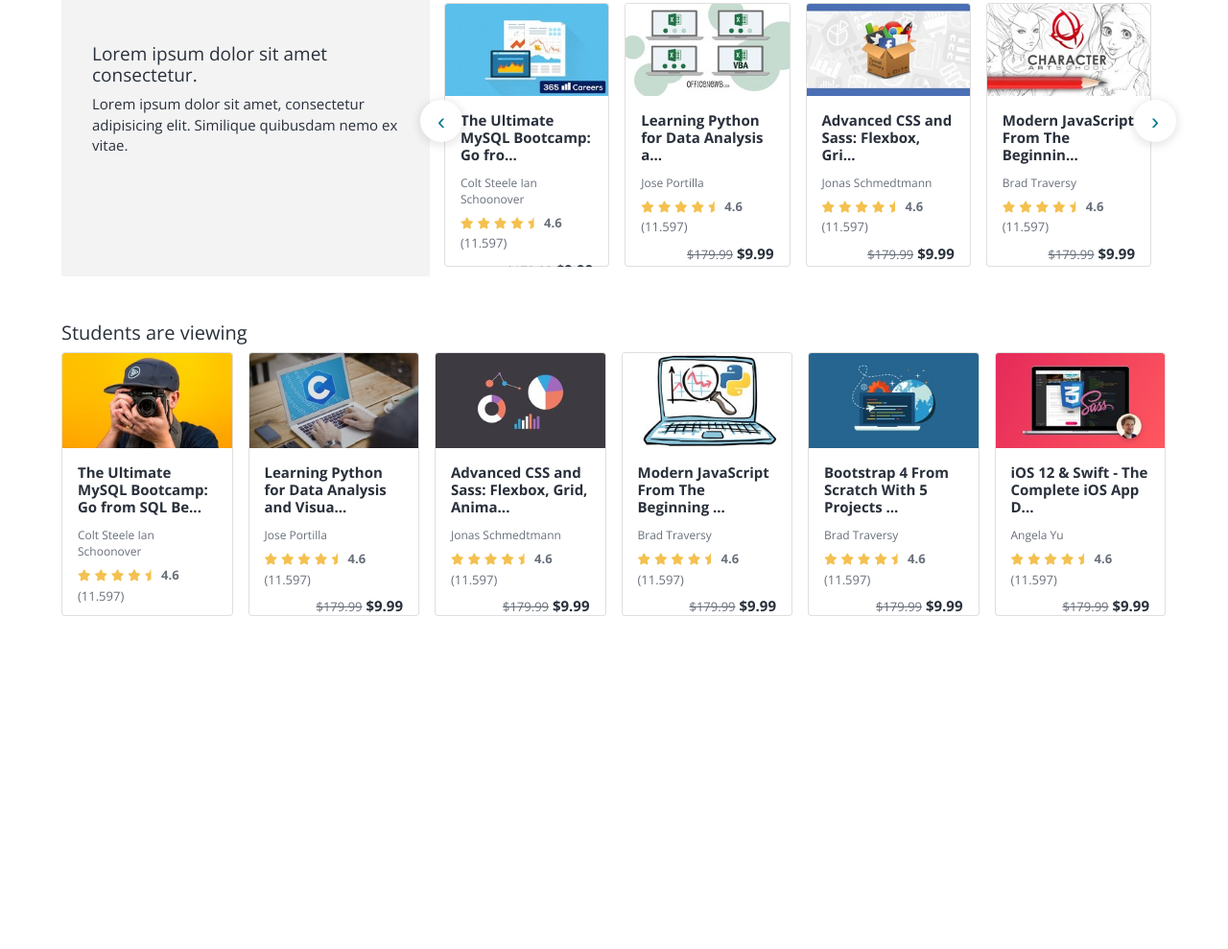
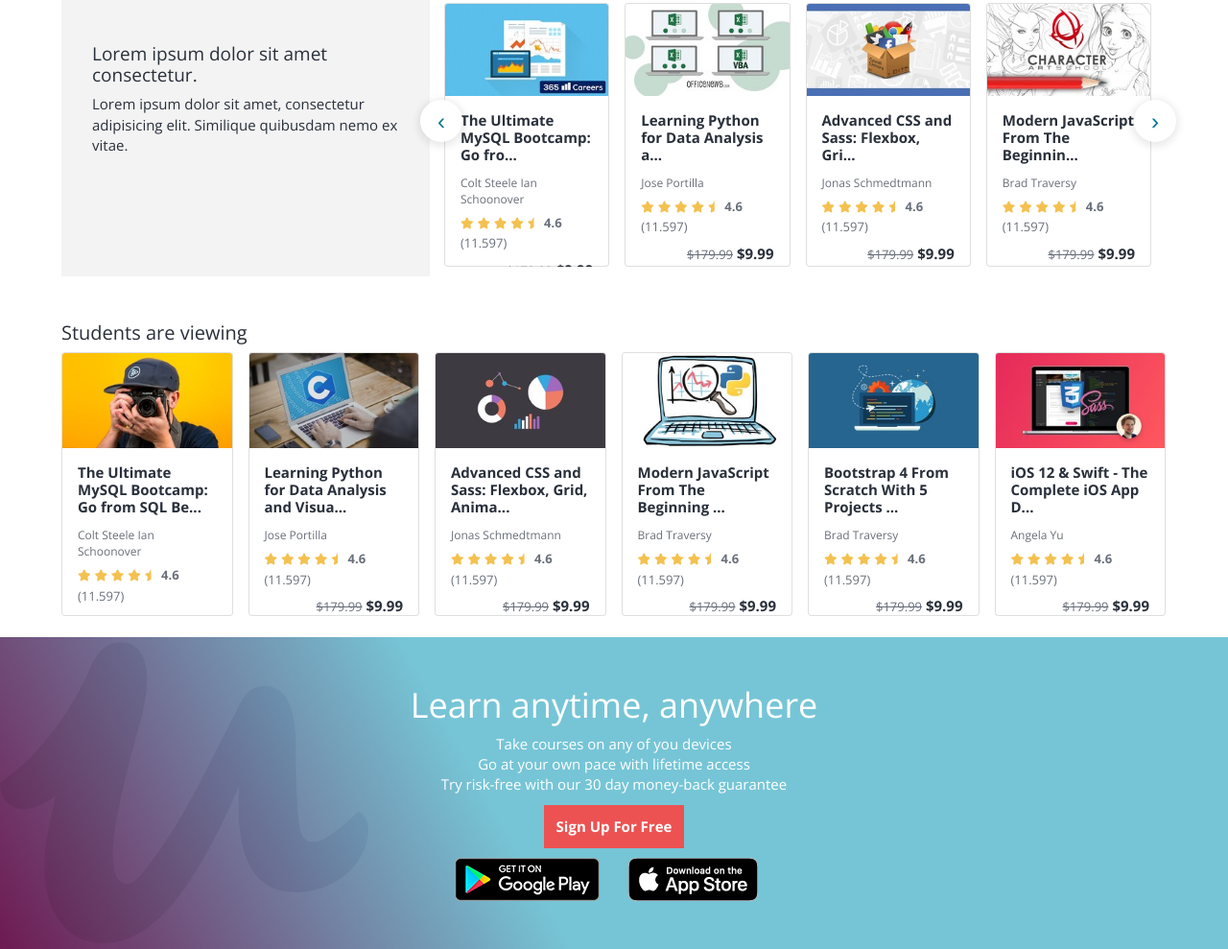
Before and after one commit to ppn243/Elearning, a plain HTML site: page index.html in a window 1280 px wide. Shown: the part 822-1811 px from the top of the page at 96% size. Before the commit the page ends 1486 px from the top, so only its background shows below. Drawn offline with nearby package versions, Linux system fonts and the light colour scheme.

Commit message:
Push Banner

```diff
--- a/index.html
+++ b/index.html
@@ -645,7 +645,23 @@
     </section>
 
     <!-- BANNER  -->
-    <section class="banner"></section>
+    <section class="banner">
+      <div class="container">
+        <h2>Learn anytime, anywhere</h2>
+        <p>Take courses on any of you devices</p>
+        <p>Go at your own pace with lifetime access</p>
+        <p>Try risk-free with our 30 day money-back guarantee</p>
+        <button class="button--red">Sign Up For Free</button>
+        <div class="row">
+          <div class="col-6 text-right">
+            <img src="./img/google_btn.png" alt="google-btn">
+          </div>
+          <div class="col-6 text-left">
+            <img src="./img/apple_btn.png" alt="apple-btn">
+          </div>
+        </div>
+      </div>
+    </section>
 
     <!-- CATEGORIES  -->
     <section class="categories"></section>
--- a/sass/Helpers/_variables.scss
+++ b/sass/Helpers/_variables.scss
@@ -13,6 +13,7 @@ $color-gray-3:#a1a7b3;
 $color-gray-4:#dedfe0;
 $color-gray-5:rgba(20, 23, 28, 0.25);
 $color-blue-0:#007791;
+$color-blue-1:#76c5d6;
 $color-yellow-0:#F4C150;
 $color-purple:#6e1a52;
 
--- /dev/null
+++ b/sass/Layouts/_banner.scss
@@ -0,0 +1,19 @@
+.banner {
+    // background: color url() position/bg-size bg-repeat
+    background: url(../img/udemy-logo-semi-transparent.svg) 0/30% no-repeat, linear-gradient(61deg, $color-purple, $color-blue-1 41%);
+    background-blend-mode: overlay;
+    height: 325px;
+    text-align:center;
+    display: flex;
+    align-items: center;
+    h2 {
+        @include styleText($color-white-0, $fs-4, $fw-0);
+    }
+    p {
+        color: $color-white-0;
+        margin-bottom: 0;
+    }
+    button {
+        margin: $mg-0 + 5 0;
+    }
+}
--- a/sass/main.scss
+++ b/sass/main.scss
@@ -15,6 +15,7 @@
 @import "./Layouts/intro";
 @import "./Layouts/courses";
 @import "./Layouts/viewing";
+@import "./Layouts/banner";
 
 
 //Components
```
Also changed, not shown: css/main.css, img/s1.jpg (added), img/s2.jpg (added), img/s3.jpg (added), img/s4.jpg (added), img/s5.jpg (added), img/s6.jpg (added), img/udemy-logo-semi-transparent.svg (added), 1 other file.
